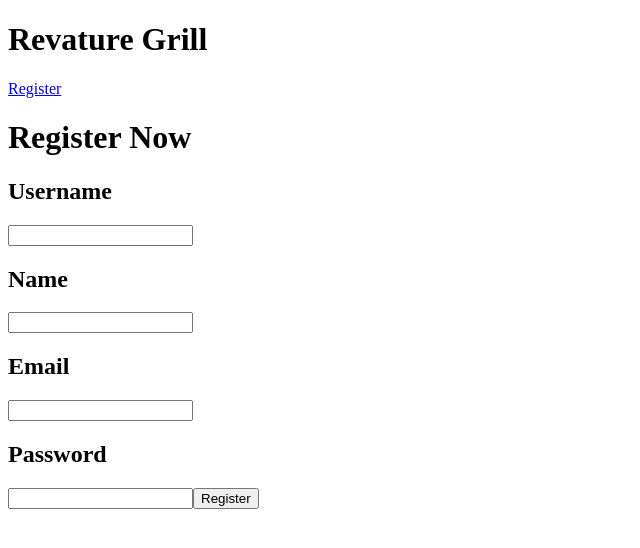
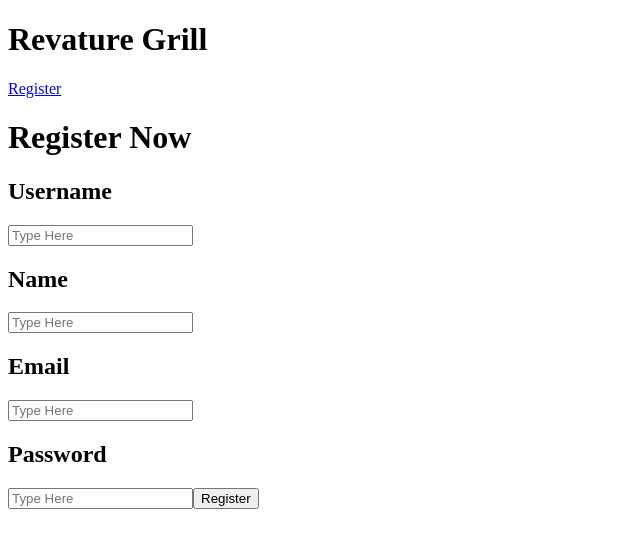
Before and after one commit to nhodges1/revature-grill, an Angular app in the folder revature-grill/: page /register1 in a window 1280 px wide. Shown: the top 548 px of the page, without its empty margins (0-640 px from the left). Built offline with nearby package versions, Linux system fonts and the light colour scheme.

Commit message:
combination of components

```diff
--- a/revature-grill/src/app/components/input/input.component.html
+++ b/revature-grill/src/app/components/input/input.component.html
@@ -1,13 +1,14 @@
 <h2>Username</h2>
-<input [(ngModel)] = "userName">
+<input [(ngModel)] = "userName" placeholder="Type Here">
 
 <h2>Name</h2>
-<input [(ngModel)] = "name">
+<input [(ngModel)] = "name" placeholder="Type Here">
 
 <h2>Email</h2>
-<input [(ngModel)] = "email">
+<input [(ngModel)] = "email" placeholder="Type Here">
 
 <h2>Password</h2>
-<input [(ngModel)] = "password">
+<input [(ngModel)] = "password" placeholder="Type Here">
 
+<span></span>
 <button (click)="register()">Register</button>
```
